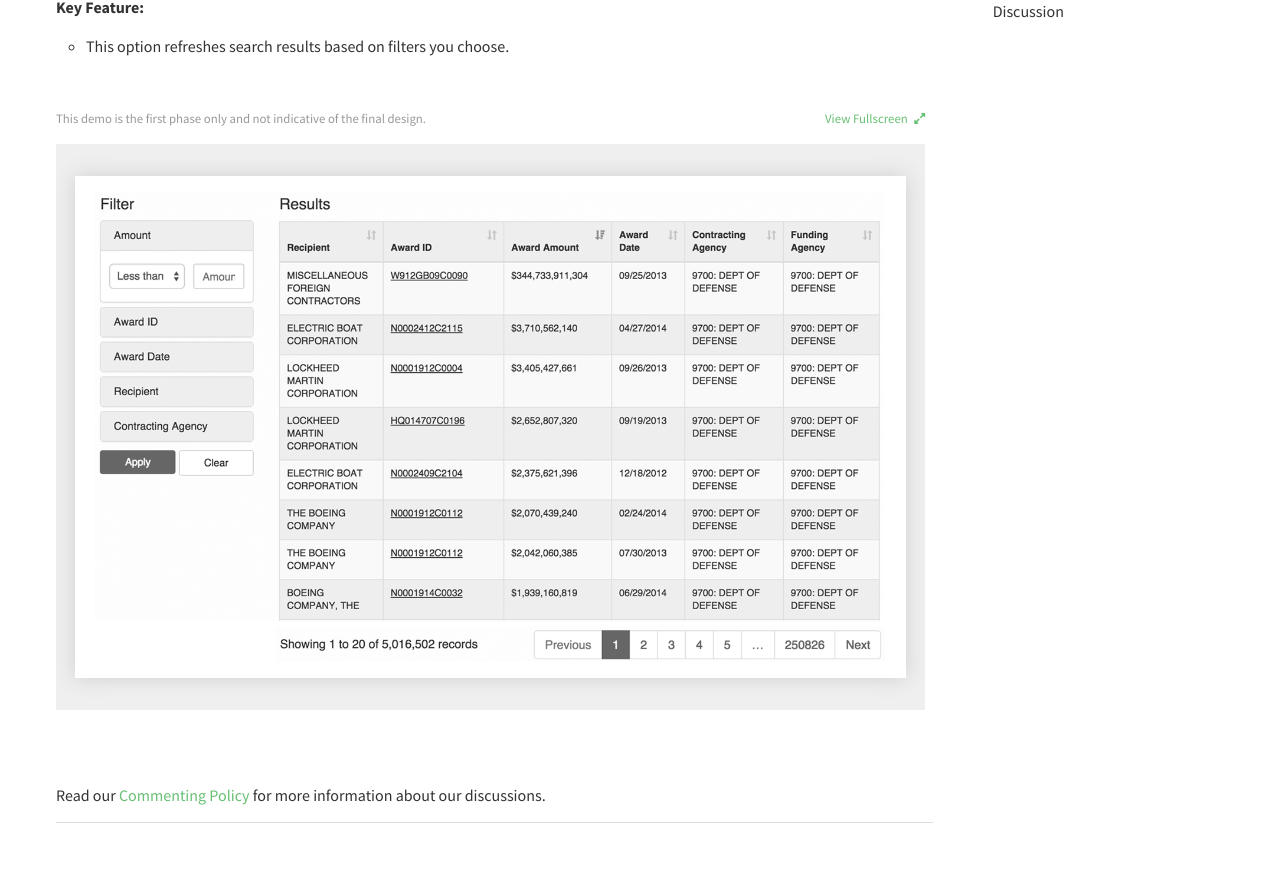
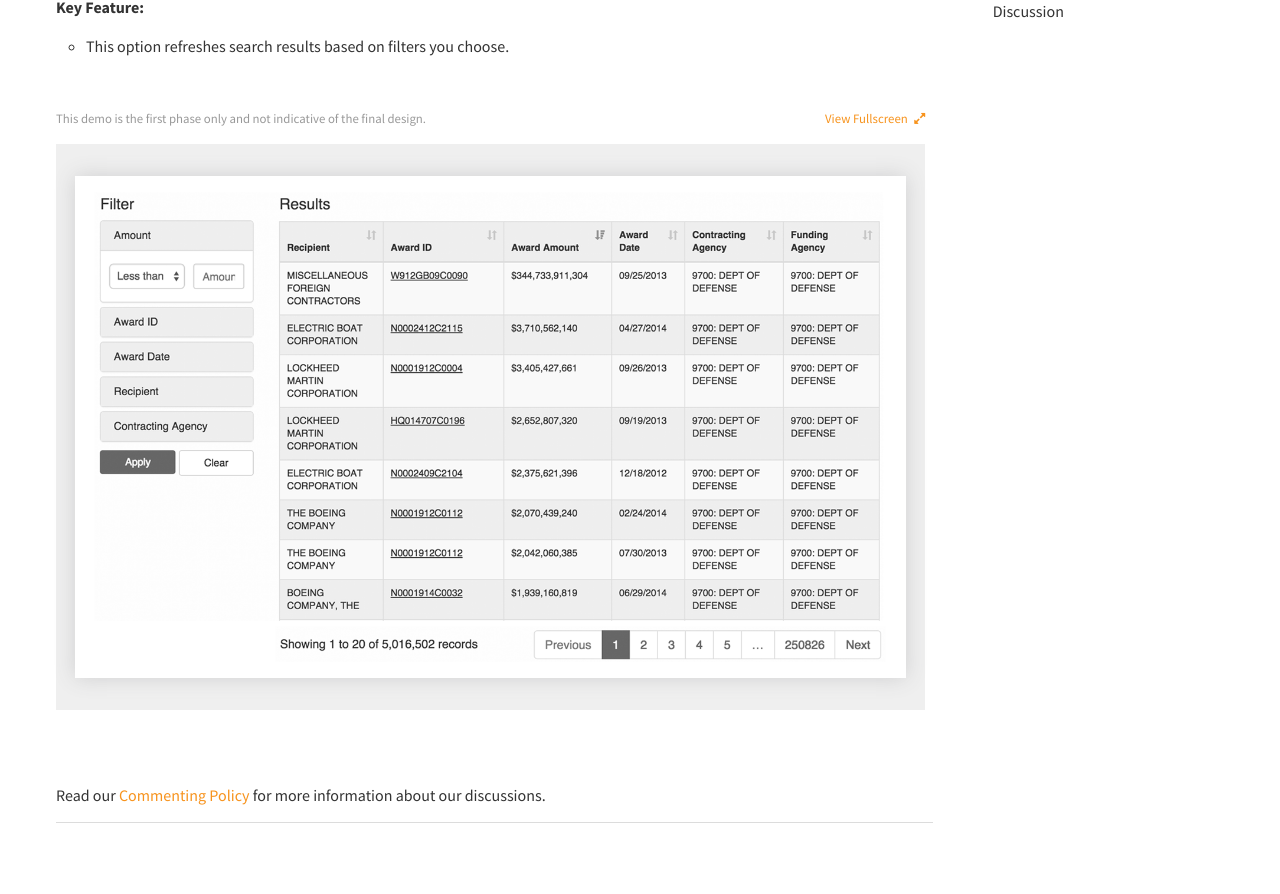
Before and after one commit to fedspendingtransparency/openbeta, a Jekyll site: the page built from _concepts/archived-search-functionality.md, in a window 1280 px wide. Shown: the part 727-1621 px from the top of the page. Built offline with Jekyll 4.4.1, drawn with Linux system fonts in a browser that asks for light colours; nearby versions of some CDN libraries; library files that are not in the unit come from our copies; comment, search, counter and statistics services are not loaded.

Commit message:
Increased colour streamlining between archived and non-archived pages

```diff
--- a/_includes/disqus.html
+++ b/_includes/disqus.html
@@ -1,5 +1,3 @@
-<div id="disqus_thread"></div>
-
 <script>
 
   /* * * CONFIGURATION VARIABLES: EDIT BEFORE PASTING INTO YOUR WEBPAGE * * */
--- a/_layouts/concept.html
+++ b/_layouts/concept.html
@@ -58,7 +58,14 @@
                 {% else %}
                   <li></li>
                 {% endif %}
-                  <li><a class="full-screen-image" href="{{ site.baseurl }}{{ page.image }}" data-lightbox="concepts">View Fullscreen</a></li>
+
+                  {% if page.archived_page == true %}
+                    {% assign class = "full-screen-image usa-archived-text" %}
+                  {% else %}
+                    {% assign class = "full-screen-image" %}
+                  {% endif %}
+
+                  <li><a class="{{ class }}" href="{{ site.baseurl }}{{ page.image }}" data-lightbox="concepts">View Fullscreen</a></li>
                 </ul>
 
                 <div class="image-background">
@@ -96,9 +103,23 @@
           <div class="grid">
             <div id="discussion" class="usa-width-nine">
               <div class="topic-row">
-                <p>Read our <a href="{{ site.baseurl }}/commenting-policy">Commenting Policy</a> for more information about our discussions.</p>
+
+                {% if page.archived_page == true %}
+                  <p>Read our <a class="usa-archived-text" href="{{ site.baseurl }}/commenting-policy">Commenting Policy</a> for more information about our discussions.</p>
+                {% else %}
+                  <p>Read our <a href="{{ site.baseurl }}/commenting-policy">Commenting Policy</a> for more information about our discussions.</p>
+                {% endif %}
+
               </div>
+
+              {% if page.archived_page == true %}
+                <div id="disqus_thread" class="usa-archived-text"></div>
+              {% else %}
+                <div id="disqus_thread"></div>
+              {% endif %}
+
               {% include disqus.html disqus_identifier=tab.disqus_identifier disqus_url=tab.disqus_url %}
+
             </div>
           </div>
         </div>
@@ -153,7 +174,14 @@
                       {% else %}
                         <li></li>
                       {% endif %}
-                        <li><a class="full-screen-image" href="{{ site.baseurl }}{{ tab.image }}" data-lightbox="concepts">View Fullscreen</a></li>
+
+                        {% if page.archived_page == true %}
+                          {% assign class = "full-screen-image usa-archived-text" %}
+                        {% else %}
+                          {% assign class = "full-screen-image" %}
+                        {% endif %}
+
+                        <li><a class="{{ class }}" href="{{ site.baseurl }}{{ tab.image }}" data-lightbox="concepts">View Fullscreen</a></li>
                       </ul>
 
                       <div class="image-background">
@@ -206,10 +234,25 @@
               {% if forloop.first == true %}
 
               <div id="discussion" class="usa-width-nine">
+
                 <div class="topic-row">
-                  <p>Read our <a href="{{ site.baseurl }}/commenting-policy">Commenting Policy</a> for more information about our discussions.</p>
+
+                  {% if page.archived_page == true %}
+                    <p>Read our <a class="usa-archived-text" href="{{ site.baseurl }}/commenting-policy">Commenting Policy</a> for more information about our discussions.</p>
+                  {% else %}
+                    <p>Read our <a href="{{ site.baseurl }}/commenting-policy">Commenting Policy</a> for more information about our discussions.</p>
+                  {% endif %}
+
                 </div>
+
+                {% if page.archived_page == true %}
+                  <div id="disqus_thread" class="usa-archived-text"></div>
+                {% else %}
+                  <div id="disqus_thread"></div>
+                {% endif %}
+
                 {% include disqus.html disqus_identifier=tab.disqus_identifier disqus_url=tab.disqus_url %}
+
               </div>
 
               {% endif %}
--- a/_sass/scss/_concepts.scss
+++ b/_sass/scss/_concepts.scss
@@ -1,6 +1,6 @@
 /* * * * * * * * * * * * * * * * * * * * * * *
 
-  Concepts Collection Pages
+  Concepts Landing Page
 
 * * * * * * * * * * * * * * * * * * * * * * */
 
--- a/_sass/scss/_layout.scss
+++ b/_sass/scss/_layout.scss
@@ -341,6 +341,10 @@ section.usa-section:nth-of-type(5) {
   color: $archived-color;
 }
 
+a.usa-archived-text {
+  color: $archived-color;
+}
+
 .usa-archived-button {
   background-color: $archived-color;
   border-radius: 4px;
--- a/_sass/scss/_navigation.scss
+++ b/_sass/scss/_navigation.scss
@@ -245,6 +245,10 @@ nav {
 
     &.full-screen-image {
       color: $accent-color;
+
+      &.usa-archived-text {
+        color: $archived-color;
+      }
     }
   }
 
@@ -255,7 +259,7 @@ nav {
     top: 0.8em;
 
     a {
-      color: $accent-color;
+      color: $archived-color;
     }
   }
 
```
